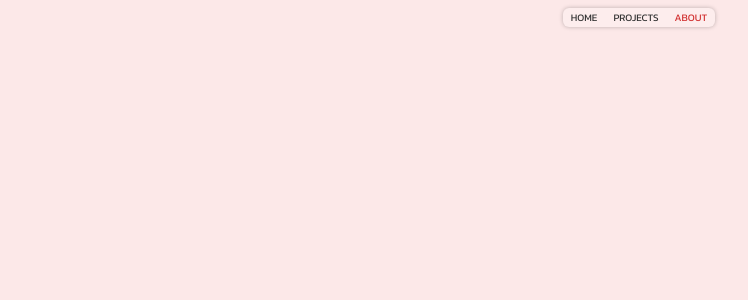
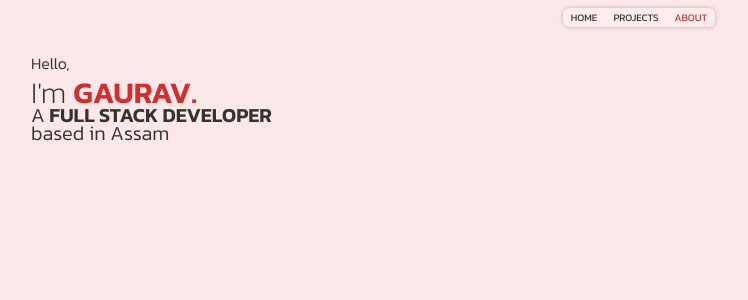
Before and after one commit to gaurav1-9/gauravkrdas-portfolio, a React (Vite) app: page / in a window 1280 px wide. Shown: the top 300 px of the page, without its empty margins (1-749 px from the left). Built offline with nearby package versions, Linux system fonts and the light colour scheme.

Commit message:
added type animation package

```diff
--- a/package.json
+++ b/package.json
@@ -13,6 +13,7 @@
     "@tailwindcss/vite": "^4.0.12",
     "react": "^19.0.0",
     "react-dom": "^19.0.0",
+    "react-type-animation": "^3.2.0",
     "tailwindcss": "^4.0.12"
   },
   "devDependencies": {
--- a/src/Home.jsx
+++ b/src/Home.jsx
@@ -1,5 +1,6 @@
 import React, { useEffect } from "react";
 import Navbar from "./PageComponents/Navbar";
+import Welcome from "./PageComponents/Home/Welcome";
 
 function Home() {
   useEffect(() => {
@@ -9,6 +10,7 @@ function Home() {
   return (
     <div className="bg-back w-full h-screen">
       <Navbar />
+      <Welcome />
     </div>
   );
 }
--- /dev/null
+++ b/src/PageComponents/Home/Welcome.jsx
@@ -0,0 +1,14 @@
+import React from 'react'
+
+function Welcome() {
+  return (
+    <div className='mx-8 mt-6'>
+        <h3 className='font-light text-primary mb-2'>Hello,</h3>
+        <h1 className='text-3xl font-extralight text-primary leading-5'>I'm <span className='text-secondary font-semibold'>GAURAV.</span></h1>
+        <h2 className='text-xl font-light text-primary leading-6'>A <span className='font-semibold'>FULL STACK DEVELOPER</span></h2>
+        <h2 className='text-xl font-light text-primary leading-3'>based in Assam</h2>
+    </div>
+  )
+}
+
+export default Welcome
```
Also changed, not shown: 1 other file (tests, documents, lock files or other folders).
